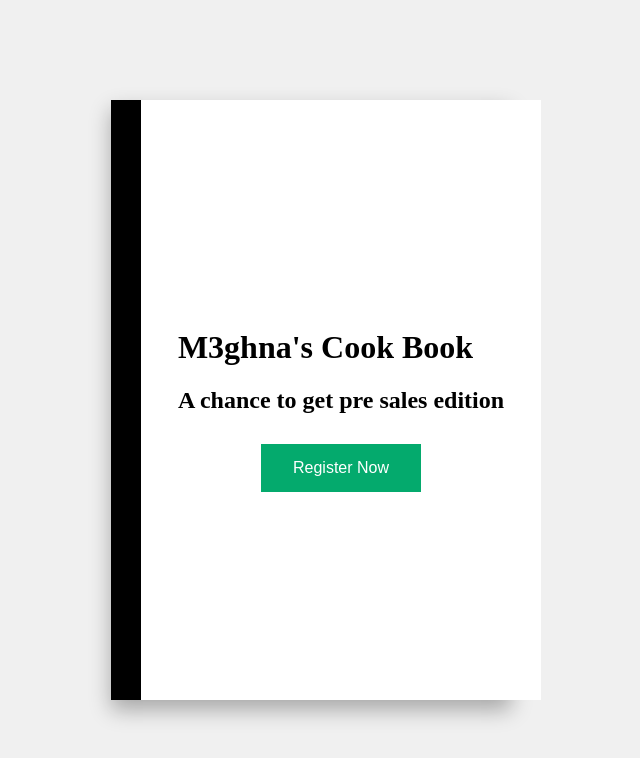
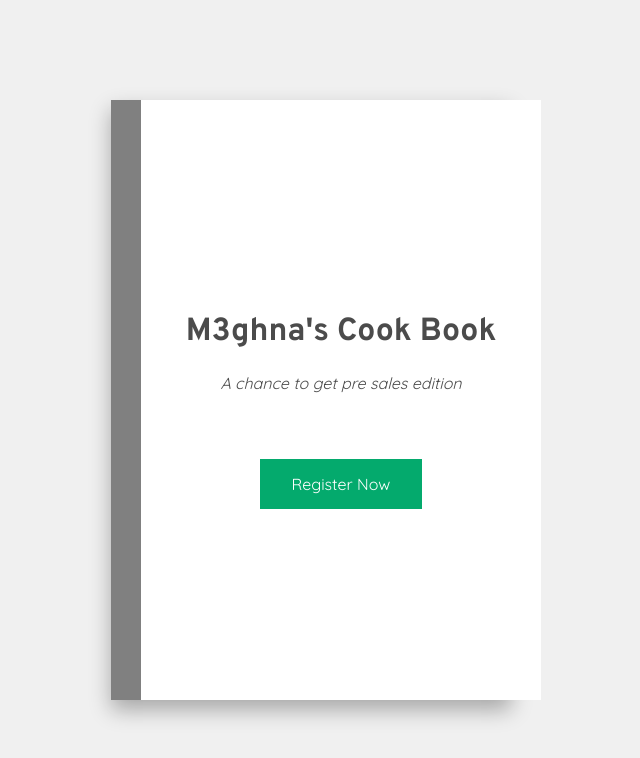
Before and after one commit to m3ghnaa/sign-up-form, a plain HTML site: page index.html in a window 1280 px wide. Shown: the whole page, without its empty margins (329-969 px from the left). Drawn offline with Linux system fonts and the light colour scheme.

Commit message:
add font styles

```diff
--- a/index.html
+++ b/index.html
@@ -1,6 +1,9 @@
 <!DOCTYPE html>
 <html>
 <head>
+    <link rel="preconnect" href="https://fonts.googleapis.com">
+    <link rel="preconnect" href="https://fonts.gstatic.com" crossorigin>
+    <link href="https://fonts.googleapis.com/css2?family=Overpass:ital,wght@0,100..900;1,100..900&family=Quicksand:wght@300..700&display=swap" rel="stylesheet">
     <style>
 
 
@@ -27,7 +30,7 @@
             width: 100%;
             height: 100%;
             background-color: #fff;
-            border-left: 30px solid black;
+            border-left: 30px solid gray;
             transform-origin: left;
             transition: transform 1s;
             display: flex;
@@ -71,6 +74,9 @@
             -webkit-transition: 0.5s;
   transition: 0.2s;
   outline: none;
+  font-family: "Quicksand", sans-serif;
+  font-optical-sizing: auto;
+
         }
 
         input:focus {
@@ -92,6 +98,7 @@
   text-align: center;
   text-decoration: none;
   display: inline-block;
+  margin-top: 50px;
 
         }
 
@@ -118,12 +125,33 @@
 
         button {
             font-size: 1rem;
+            font-family: "Quicksand", sans-serif;
+  font-optical-sizing: auto;
         }
 
         #message {
-            font-size: 1.5rem;
+            font-size: 1.8rem;
             color:#04AA6D;
             font-weight: bolder;
+            font-family: "Quicksand", sans-serif;
+  font-optical-sizing: auto;
+        }
+
+        h1 {
+            font-family: "Overpass", sans-serif;
+  font-optical-sizing: auto;
+  font-style: normal;
+  opacity: 0.7;
+        }
+
+        p {
+            font-family: "Quicksand", sans-serif;
+  font-optical-sizing: auto;
+  font-style: italic;
+  opacity: 0.7;
+  text-align: center;
+  font-size: 1rem;
+
         }
 
 
@@ -141,7 +169,7 @@
         font-size: 3rem
     }
 
-    h2 {
+    p {
         font-size: 2rem
     }
 
@@ -154,7 +182,7 @@
     }
 
     .page {
-        border-left: 50px solid black;
+        border-left: 50px solid grey;
     }
 }
 
@@ -166,7 +194,7 @@
             <div id="message">Registered successfully!</div>
             <div class = "intro">
             <h1 style = "background-color: white;"> M3ghna's Cook Book </h1>
-            <h2 style = "background-color: white;"> A chance to get pre sales edition</h2>
+            <p style = "background-color: white;"> A chance to get pre sales edition</p>
             </div>
             <button id="register-button" onclick="flipPage()">Register Now</button>
 
```
